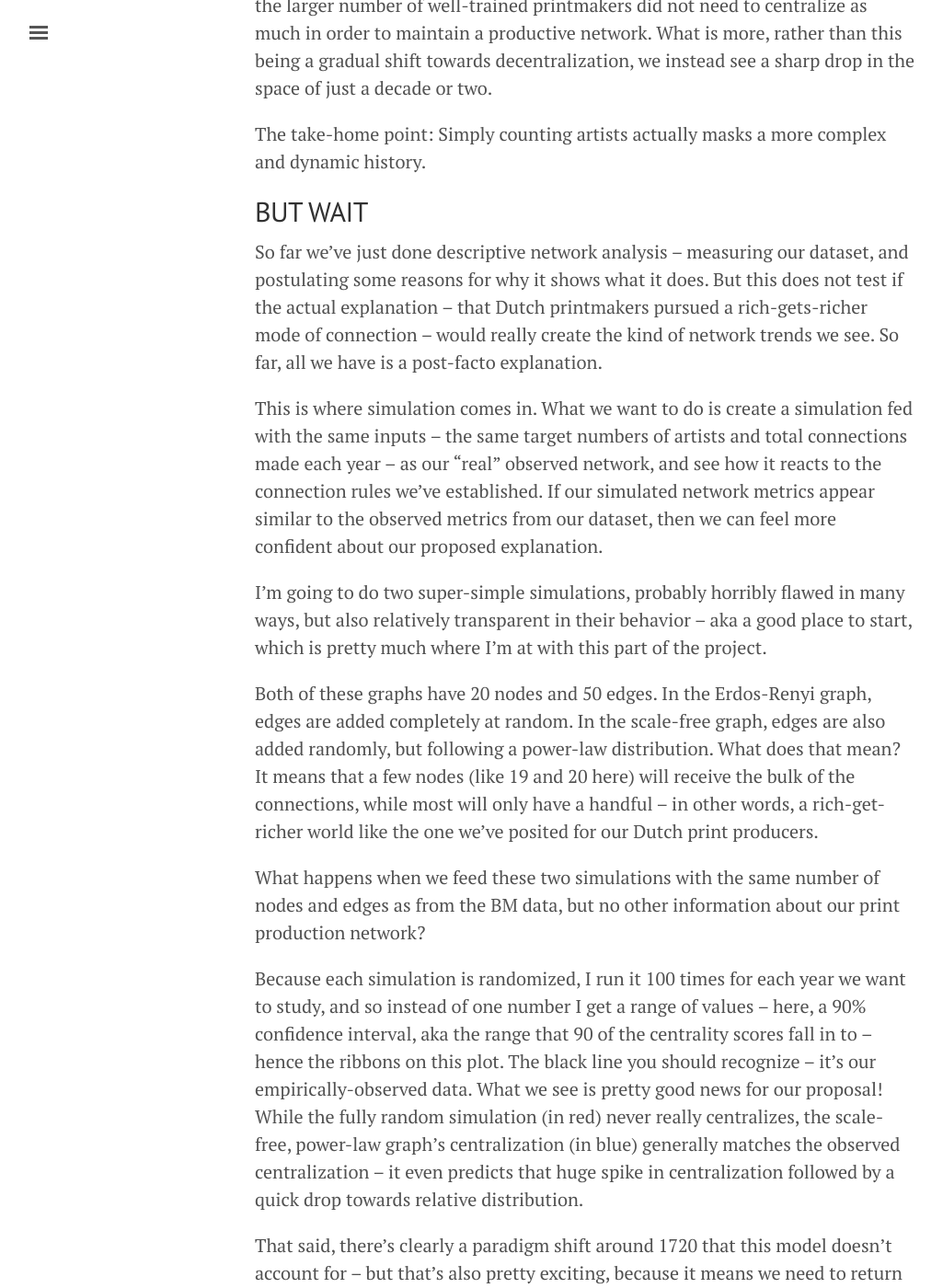
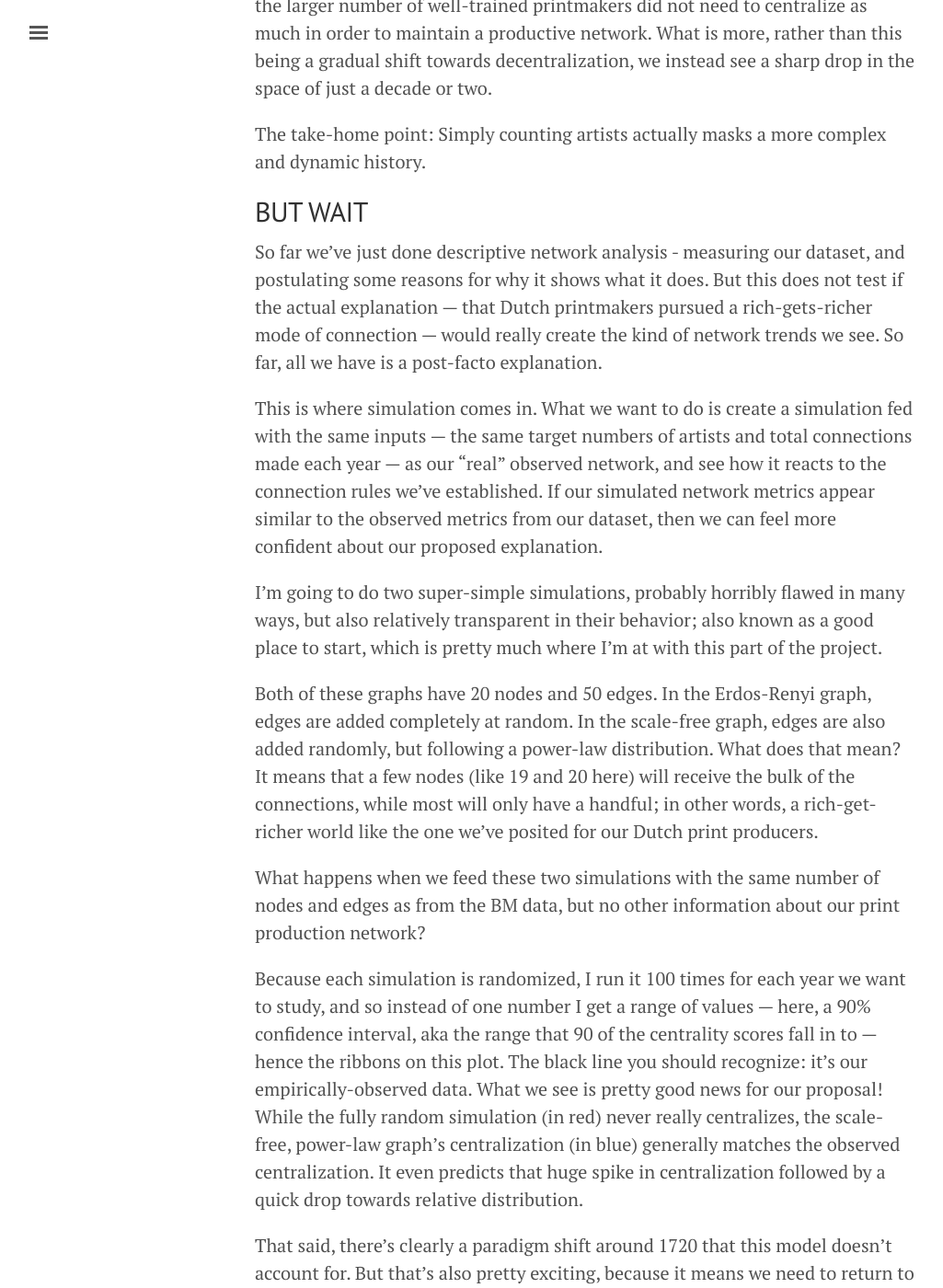
Before and after one commit to mdlincoln/mdlincoln.github.io, a Jekyll site: the page built from _posts/2015-08-04-keystone-dh-simulating-print-production-networks.md, in a window 1280 px wide and 1400 px high, scrolled down 3750 px. Shown: the whole window at 92% size, without its empty margins (3-1028 px from the left). Built offline with Jekyll 4.4.1, drawn with Linux system fonts in a browser that asks for light colours; nearby versions of some CDN libraries; comment, search, counter and statistics services are not loaded; some of the changed text lies outside the part shown.

Commit message:
typo fixes

```diff
--- a/_posts/2015-08-04-keystone-dh-simulating-print-production-networks.md
+++ b/_posts/2015-08-04-keystone-dh-simulating-print-production-networks.md
@@ -29,9 +29,9 @@ proxy for understanding artistic networks from the early modern period. Networks
 are an especially apt frame for thinking about artistic prints, because these
 are often a collaborative process.
 
-Furthermore, the result of this process – the print itself – serves as a great
-index of the existence of a professional relationship at a certain period in
-time, even to the point of being recorded on the print itself!
+Furthermore, the result of this process --- the print itself --- serves as a
+great index of the existence of a professional relationship at a certain period
+in time, even to the point of being recorded on the print itself!
 
 From these surviving prints we can infer a dynamic network of social connections
 between artistic sources, engravers, and publishers, well suited to
@@ -41,15 +41,15 @@ A few years ago the British Museum took the gargantuan step of publishing their
 collections data as LOD, and this seemed like a perfect dataset to adopt for the
 print production question. This is obviously a sample biased by the facts of
 what has survived to us over the last four centuries, and by the historical
-collecting practices of the BM – and I’ll get to ways towards addressing that by
-the end of the talk. As collections go, however, the BM does have two useful
-assets – a particularly broad collection of European prints from this period,
+collecting practices of the BM --- and I’ll get to ways towards addressing that
+by the end of the talk. As collections go, however, the BM does have two useful
+assets --- a particularly broad collection of European prints from this period,
 and a meticulous set of curatorial data.
 
 It wouldn’t be a DH session without a messy-yet-beautiful network graph of all
 these nodes and edges. Obviously this won’t work for us, in large part because
 flattening this dynamic network removes the 250-odd years of history informing
-its evolution. More accurately, time is basically the _only_ thing it shows us –--
+its evolution. More accurately, time is basically the _only_ thing it shows us ---
 artists have been clustered here basically according to which year they were
 born in, because that’s one of the biggest (and maybe most uninteresting)
 predictors for who connects to you.[^scott]
@@ -61,7 +61,7 @@ predictors for who connects to you.[^scott]
 Instead, we need to do dynamic network analysis on a series of temporal
 subgraphs.
 
-The metric I’m interested in today is centralization – did Dutch printmaking
+The metric I’m interested in today is centralization: did Dutch printmaking
 become more or less centralized during the golden age in the seventeenth
 century? On the one hand, the medium of printing demanded a set of artistic and
 technical skills, not to mention a set of social connections and financial
@@ -79,7 +79,7 @@ more decentralized network of print producers.
 Network analysis has a metric for this question: the graph centrality score,
 which helps to characterize in just one number whether your network looks more
 like the star network above, or more like the mesh network below. How does this
-one index – and it is just one index – change over time?
+one index --- and it is just one index --- change over time?
 
 Some quick reactions:
 
@@ -87,11 +87,11 @@ Some quick reactions:
 - Swift re-distribution within a generation, reverting to a low level by 1640s
 - If the golden age helped the network decentralize, economic contraction in 1670s did not lead to an immediate return of centralization
 
-We get both sides of our proposed effects – periods of centralization, but also
-periods of decentralization.
+We get both sides of our proposed effects --- periods of centralization, but
+also periods of decentralization.
 
 Already this is very useful information for us. It helps us to contextualize the
-work of individual printmakers – how Lucas van Leyden became a locus of
+work of individual printmakers --- how Lucas van Leyden became a locus of
 Netherlandish printmaking activity early in the sixteenth century...
 
 And how the next spike of centralization would not come until the Haarlem-based
@@ -140,28 +140,28 @@ dynamic history.
 
 ## BUT WAIT
 
-So far we’ve just done descriptive network analysis – measuring our dataset, and
+So far we’ve just done descriptive network analysis - measuring our dataset, and
 postulating some reasons for why it shows what it does. But this does not test
-if the actual explanation – that Dutch printmakers pursued a rich-gets-richer
-mode of connection – would really create the kind of network trends we see. So
+if the actual explanation --- that Dutch printmakers pursued a rich-gets-richer
+mode of connection --- would really create the kind of network trends we see. So
 far, all we have is a post-facto explanation.
 
 This is where simulation comes in. What we want to do is create a simulation fed
-with the same inputs – the same target numbers of artists and total connections
-made each year – as our “real” observed network, and see how it reacts to the
-connection rules we’ve established. If our simulated network metrics appear
-similar to the observed metrics from our dataset, then we can feel more
-confident about our proposed explanation.
+with the same inputs --- the same target numbers of artists and total
+connections made each year --- as our "real" observed network, and see how it
+reacts to the connection rules we’ve established. If our simulated network
+metrics appear similar to the observed metrics from our dataset, then we can
+feel more confident about our proposed explanation.
 
 I’m going to do two super-simple simulations, probably horribly flawed in many
-ways, but also relatively transparent in their behavior – aka a good place to
-start, which is pretty much where I’m at with this part of the project.
+ways, but also relatively transparent in their behavior; also known as a good
+place to start, which is pretty much where I’m at with this part of the project.
 
 Both of these graphs have 20 nodes and 50 edges. In the Erdos-Renyi graph, edges
 are added completely at random. In the scale-free graph, edges are also added
 randomly, but following a power-law distribution. What does that mean? It means
 that a few nodes (like 19 and 20 here) will receive the bulk of the connections,
-while most will only have a handful – in other words, a rich-get-richer world
+while most will only have a handful; in other words, a rich-get-richer world
 like the one we’ve posited for our Dutch print producers.
 
 What happens when we feed these two simulations with the same number of nodes
@@ -169,21 +169,20 @@ and edges as from the BM data, but no other information about our print
 production network?
 
 Because each simulation is randomized, I run it 100 times for each year we want
-to study, and so instead of one number I get a range of values – here, a 90%
-confidence interval, aka the range that 90 of the centrality scores fall in to –
-hence the ribbons on this plot. The black line you should recognize – it’s our
+to study, and so instead of one number I get a range of values --- here, a 90%
+confidence interval, aka the range that 90 of the centrality scores fall in to ---
+hence the ribbons on this plot. The black line you should recognize: it’s our
 empirically-observed data. What we see is pretty good news for our proposal!
 While the fully random simulation (in red) never really centralizes, the
 scale-free, power-law graph’s centralization (in blue) generally matches the
-observed centralization – it even predicts that huge spike in centralization
+observed centralization. It even predicts that huge spike in centralization
 followed by a quick drop towards relative distribution.
 
 That said, there’s clearly a paradigm shift around 1720 that this model doesn’t
-account for – but that’s also pretty exciting, because it means we need to
-return to our source material – the prints themselves – and ask some new
-questions.
+account for. But that’s also pretty exciting, because it means we need to return
+to our source material --- the prints themselves --- and ask some new questions.
 
-Two take-home points: Printmakers needed expert collaborators – the story of
+Two take-home points: Printmakers needed expert collaborators. The story of
 Dutch printmaking goes well beyond an aggregation of individual engravers and
 etchers, and a lot of it seems to have been driven by expert-seeking behavior.
 
```
